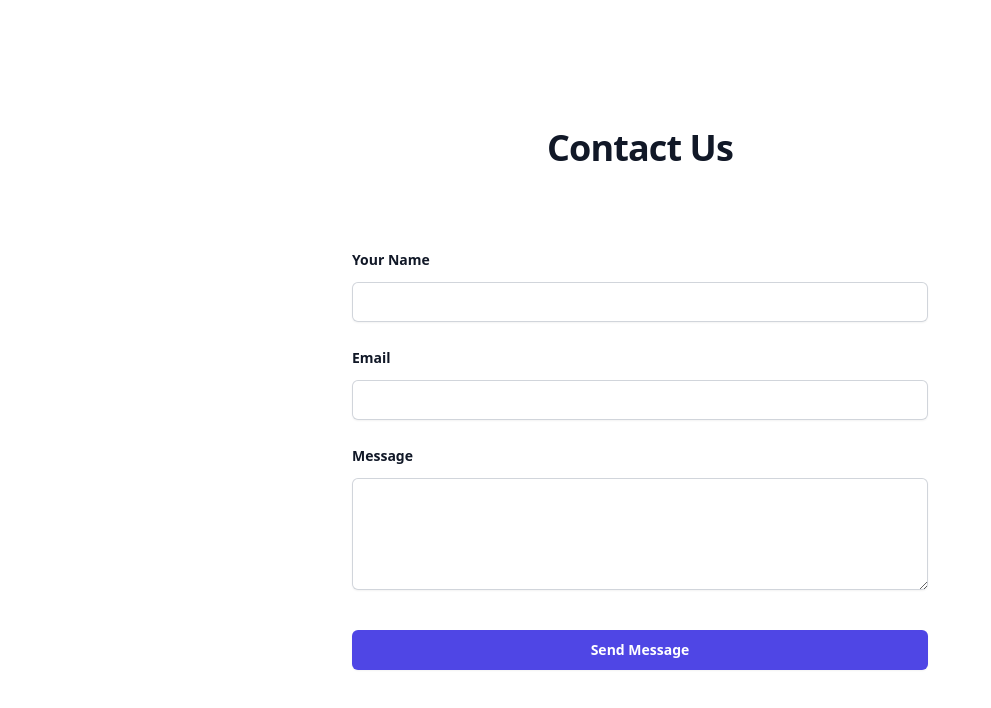
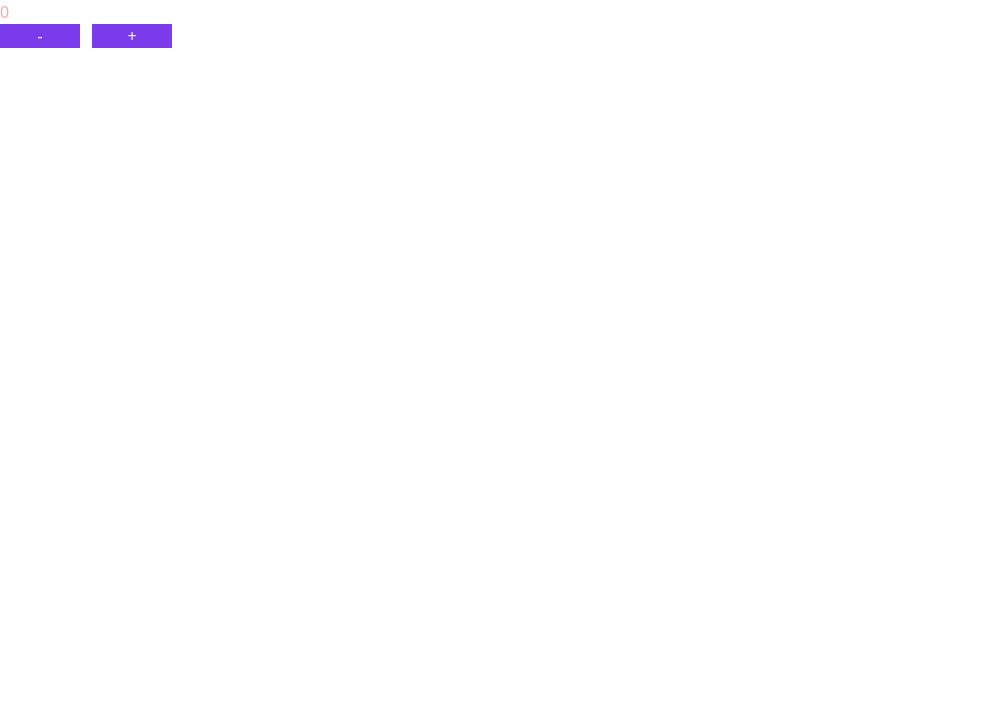
Before and after one commit to myat-su-mon/react-performance, a React (Vite) app: page / in a window 1280 px wide. Shown: the top 708 px of the page, without its empty margins (0-991 px from the left). Built offline with nearby package versions, Linux system fonts and the light colour scheme.

Commit message:
render props counter

```diff
--- a/src/App.tsx
+++ b/src/App.tsx
@@ -1,98 +1,32 @@
-import { useState } from "react";
-import useForm from "./hooks/useForm";
+import React from "react";
+import Counter from "./render/Counter";
 
-export default function App() {
-  const initialState = {
-    name: "",
-    email: "",
-    message: "",
-  };
-
-  const onSubmitHandler = (e: any) => {
-    e.preventDefault();
-    console.log("on submit");
-  };
-
-  const { error, formState, inputChangeHandler, submitHandler } = useForm(
-    initialState,
-    onSubmitHandler
-  );
-  console.log(error, formState, inputChangeHandler, submitHandler);
-
+const App = () => {
   return (
-    <div className="isolate bg-white px-6 py-24 sm:py-32 lg:px-8">
-      <div className="mx-auto max-w-2xl text-center">
-        <h2 className="text-3xl font-bold tracking-tight text-gray-900 sm:text-4xl">
-          Contact Us
-        </h2>
-      </div>
-      <form
-        onSubmit={onSubmitHandler}
-        action="#"
-        method="POST"
-        className="mx-auto mt-16 max-w-xl sm:mt-20"
-      >
-        <div className="grid grid-cols-1 gap-x-8 gap-y-6 sm:grid-cols-2">
-          <div className="sm:col-span-2">
-            <label
-              htmlFor="name"
-              className="block text-sm font-semibold leading-6 text-gray-900"
+    <div className="flex gap-3">
+      <Counter
+        render={(increment, decrement, count) => (
+          <div>
+            <h3 className={`${count > 5 ? "text-teal-300" : "text-red-300"}`}>
+              {count}
+            </h3>
+            <button
+              className="bg-violet-600 text-white w-20 mr-3"
+              onClick={decrement}
             >
-              Your Name
-            </label>
-            <div className="mt-2.5">
-              <input
-                type="text"
-                name="name"
-                id="name"
-                autoComplete="organization"
-                className="block w-full rounded-md border-0 px-3.5 py-2 text-gray-900 shadow-sm ring-1 ring-inset ring-gray-300 placeholder:text-gray-400 focus:ring-2 focus:ring-inset focus:ring-indigo-600 sm:text-sm sm:leading-6"
-              />
-            </div>
+              -
+            </button>
+            <button
+              className="bg-violet-600 text-white w-20 mr-3"
+              onClick={increment}
+            >
+              +
+            </button>
           </div>
-          <div className="sm:col-span-2">
-            <label
-              htmlFor="email"
-              className="block text-sm font-semibold leading-6 text-gray-900"
-            >
-              Email
-            </label>
-            <div className="mt-2.5">
-              <input
-                type="email"
-                name="email"
-                id="email"
-                autoComplete="email"
-                className="block w-full rounded-md border-0 px-3.5 py-2 text-gray-900 shadow-sm ring-1 ring-inset ring-gray-300 placeholder:text-gray-400 focus:ring-2 focus:ring-inset focus:ring-indigo-600 sm:text-sm sm:leading-6"
-              />
-            </div>
-          </div>
-          <div className="sm:col-span-2">
-            <label
-              htmlFor="message"
-              className="block text-sm font-semibold leading-6 text-gray-900"
-            >
-              Message
-            </label>
-            <div className="mt-2.5">
-              <textarea
-                name="message"
-                id="message"
-                rows={4}
-                className="block w-full rounded-md border-0 px-3.5 py-2 text-gray-900 shadow-sm ring-1 ring-inset ring-gray-300 placeholder:text-gray-400 focus:ring-2 focus:ring-inset focus:ring-indigo-600 sm:text-sm sm:leading-6"
-              />
-            </div>
-          </div>
-        </div>
-        <div className="mt-10">
-          <button
-            type="submit"
-            className="block w-full rounded-md bg-indigo-600 px-3.5 py-2.5 text-center text-sm font-semibold text-white shadow-sm hover:bg-indigo-500 focus-visible:outline focus-visible:outline-2 focus-visible:outline-offset-2 focus-visible:outline-indigo-600"
-          >
-            Send Message
-          </button>
-        </div>
-      </form>
+        )}
+      />
     </div>
   );
-}
+};
+
+export default App;
--- /dev/null
+++ b/src/App4.tsx
@@ -0,0 +1,98 @@
+import { useState } from "react";
+import useForm from "./hooks/useForm";
+
+export default function App() {
+  const initialState = {
+    name: "",
+    email: "",
+    message: "",
+  };
+
+  const onSubmitHandler = (e: any) => {
+    e.preventDefault();
+    console.log("on submit");
+  };
+
+  const { error, formState, inputChangeHandler, submitHandler } = useForm(
+    initialState,
+    onSubmitHandler
+  );
+  console.log(error, formState, inputChangeHandler, submitHandler);
+
+  return (
+    <div className="isolate bg-white px-6 py-24 sm:py-32 lg:px-8">
+      <div className="mx-auto max-w-2xl text-center">
+        <h2 className="text-3xl font-bold tracking-tight text-gray-900 sm:text-4xl">
+          Contact Us
+        </h2>
+      </div>
+      <form
+        onSubmit={onSubmitHandler}
+        action="#"
+        method="POST"
+        className="mx-auto mt-16 max-w-xl sm:mt-20"
+      >
+        <div className="grid grid-cols-1 gap-x-8 gap-y-6 sm:grid-cols-2">
+          <div className="sm:col-span-2">
+            <label
+              htmlFor="name"
+              className="block text-sm font-semibold leading-6 text-gray-900"
+            >
+              Your Name
+            </label>
+            <div className="mt-2.5">
+              <input
+                type="text"
+                name="name"
+                id="name"
+                autoComplete="organization"
+                className="block w-full rounded-md border-0 px-3.5 py-2 text-gray-900 shadow-sm ring-1 ring-inset ring-gray-300 placeholder:text-gray-400 focus:ring-2 focus:ring-inset focus:ring-indigo-600 sm:text-sm sm:leading-6"
+              />
+            </div>
+          </div>
+          <div className="sm:col-span-2">
+            <label
+              htmlFor="email"
+              className="block text-sm font-semibold leading-6 text-gray-900"
+            >
+              Email
+            </label>
+            <div className="mt-2.5">
+              <input
+                type="email"
+                name="email"
+                id="email"
+                autoComplete="email"
+                className="block w-full rounded-md border-0 px-3.5 py-2 text-gray-900 shadow-sm ring-1 ring-inset ring-gray-300 placeholder:text-gray-400 focus:ring-2 focus:ring-inset focus:ring-indigo-600 sm:text-sm sm:leading-6"
+              />
+            </div>
+          </div>
+          <div className="sm:col-span-2">
+            <label
+              htmlFor="message"
+              className="block text-sm font-semibold leading-6 text-gray-900"
+            >
+              Message
+            </label>
+            <div className="mt-2.5">
+              <textarea
+                name="message"
+                id="message"
+                rows={4}
+                className="block w-full rounded-md border-0 px-3.5 py-2 text-gray-900 shadow-sm ring-1 ring-inset ring-gray-300 placeholder:text-gray-400 focus:ring-2 focus:ring-inset focus:ring-indigo-600 sm:text-sm sm:leading-6"
+              />
+            </div>
+          </div>
+        </div>
+        <div className="mt-10">
+          <button
+            type="submit"
+            className="block w-full rounded-md bg-indigo-600 px-3.5 py-2.5 text-center text-sm font-semibold text-white shadow-sm hover:bg-indigo-500 focus-visible:outline focus-visible:outline-2 focus-visible:outline-offset-2 focus-visible:outline-indigo-600"
+          >
+            Send Message
+          </button>
+        </div>
+      </form>
+    </div>
+  );
+}
--- /dev/null
+++ b/src/render/Counter.tsx
@@ -0,0 +1,24 @@
+import { ReactNode, useState } from "react";
+
+interface PropsType {
+  render: (
+    increment: () => void,
+    decrement: () => void,
+    count: number
+  ) => ReactNode;
+}
+const Counter = ({ render }: PropsType) => {
+  const [count, setCount] = useState<number>(0);
+
+  const increment = () => {
+    setCount(count + 1);
+  };
+
+  const decrement = () => {
+    setCount(count - 1);
+  };
+
+  return <div>{render(increment, decrement, count)}</div>;
+};
+
+export default Counter;
```
